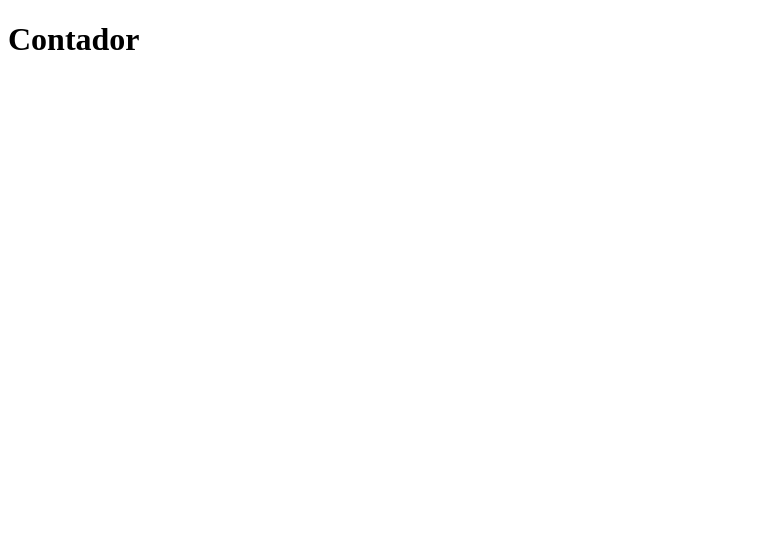
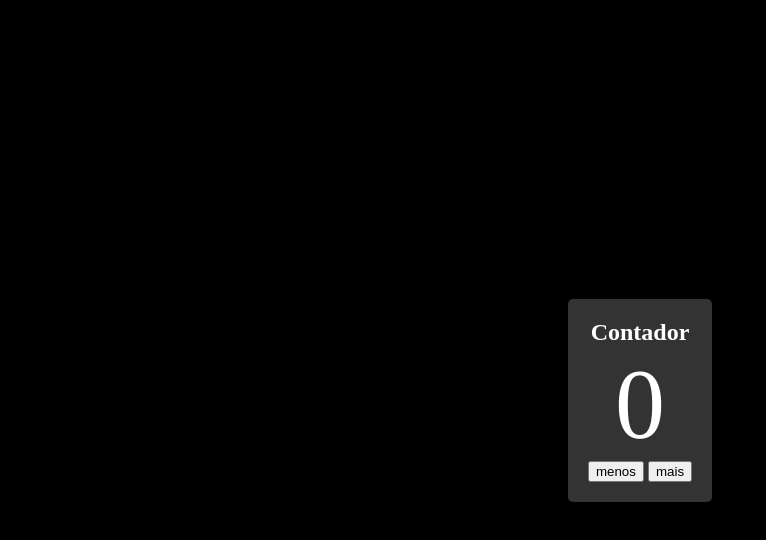
Before and after one commit to ThisIsNotAlex/contador, a plain HTML site: page index.html in a window 1280 px wide. Shown: the whole page, without its empty margins (0-766 px from the left). Drawn offline with Linux system fonts and the light colour scheme.

Commit message:
Update index.html

```diff
--- a/index.html
+++ b/index.html
@@ -2,8 +2,61 @@
 <html>
     <head>
         <title>Meu Contador</title>
+        <style>
+            *{
+                margin: 0;
+                box-sizing: border-box;
+            }
+
+            body {
+                min-height: 100vh;
+                background: black;
+                color: white;
+                display: grid;
+                place-items: center;
+            }
+
+            section {
+                background: rgba(255, 255, 255, 0.2);
+                padding: 20px;
+                border-radius: 5px;
+                text-align: center;
+            }
+
+            p {
+                font-size: 100px;
+            }
+        </style>
     </head>
+
     <body>
+     <section>
      <h1>Contador</h1>
+     <p>0</p>
+     <button onclick="diminuir()">menos</button>
+     <button onclick="aumentar()">mais</button>
+     </section>
+     <script>
+
+        // estado da minha aplicação
+        let numero = 0
+        // alteradores de estados da aplicação
+        function aumentar() {
+            numero = numero + 1
+            mostrarNatela()
+        }
+        function diminuir() {
+            numero = numero - 1
+            mostrarNatela()
+        }
+            // jogar estado da aplicação na tela
+            function mostrarNatela() {
+                const p = document.querySelector("p")
+                p.innerText = numero
+            }
+            //iniciar
+            mostrarNatela()
+     </script>
     </body>
+
 </html>
```
